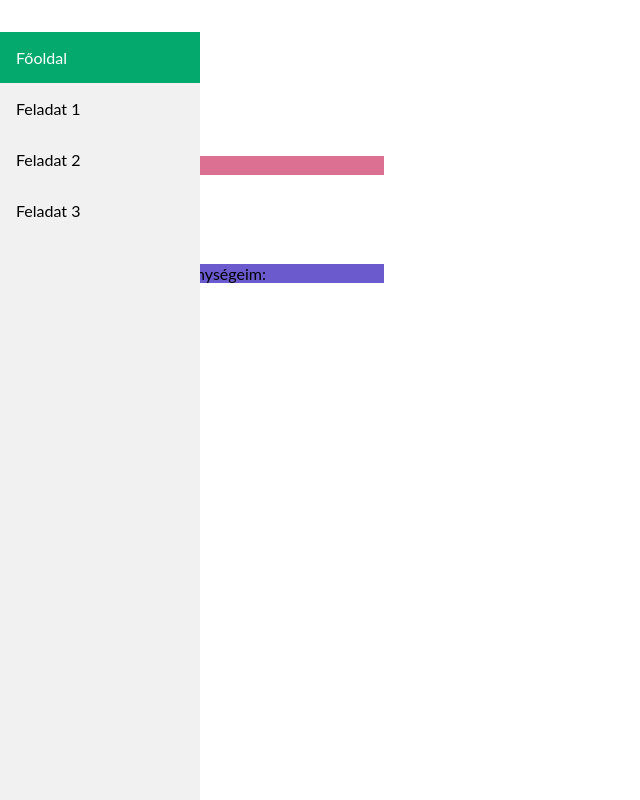
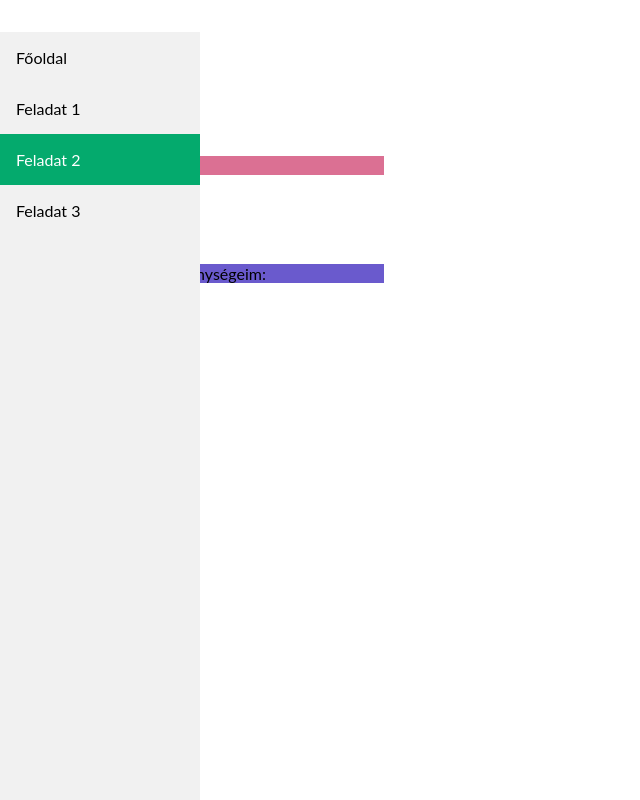
Before and after one commit to RTorda/kollazs, a plain HTML site: page feladat2.html in a window 1280 px wide. Shown: the whole page, without its empty margins (0-640 px from the left). Drawn offline with Linux system fonts and the light colour scheme.

Commit message:
Update feladat2.html

```diff
--- a/feladat2.html
+++ b/feladat2.html
@@ -10,9 +10,9 @@
 <link rel="stylesheet" href="style.css">
 
  <div class="sidebar">
-  <a class="active" href="https://rtorda.github.io/kollazs/index.html">Főoldal</a>
+  <a href="https://rtorda.github.io/kollazs/index.html">Főoldal</a>
   <a href="https://rtorda.github.io/kollazs/feladat1.html">Feladat 1</a>
-  <a href="https://rtorda.github.io/kollazs/feladat2.html">Feladat 2</a>
+  <a class="active" href="https://rtorda.github.io/kollazs/feladat2.html">Feladat 2</a>
   <a href="https://rtorda.github.io/kollazs/feladat3.html">Feladat 3</a>
 </div>
 
```
